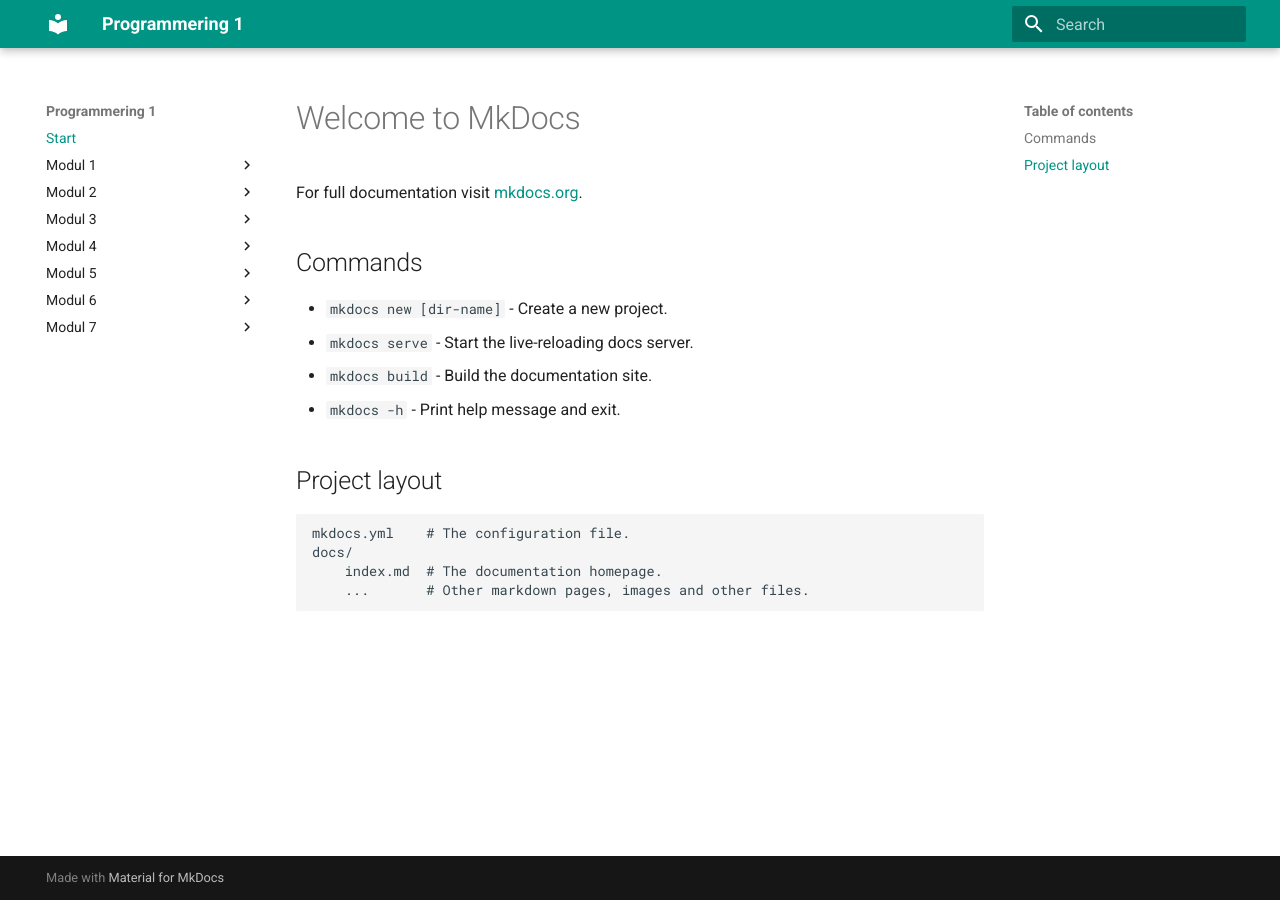
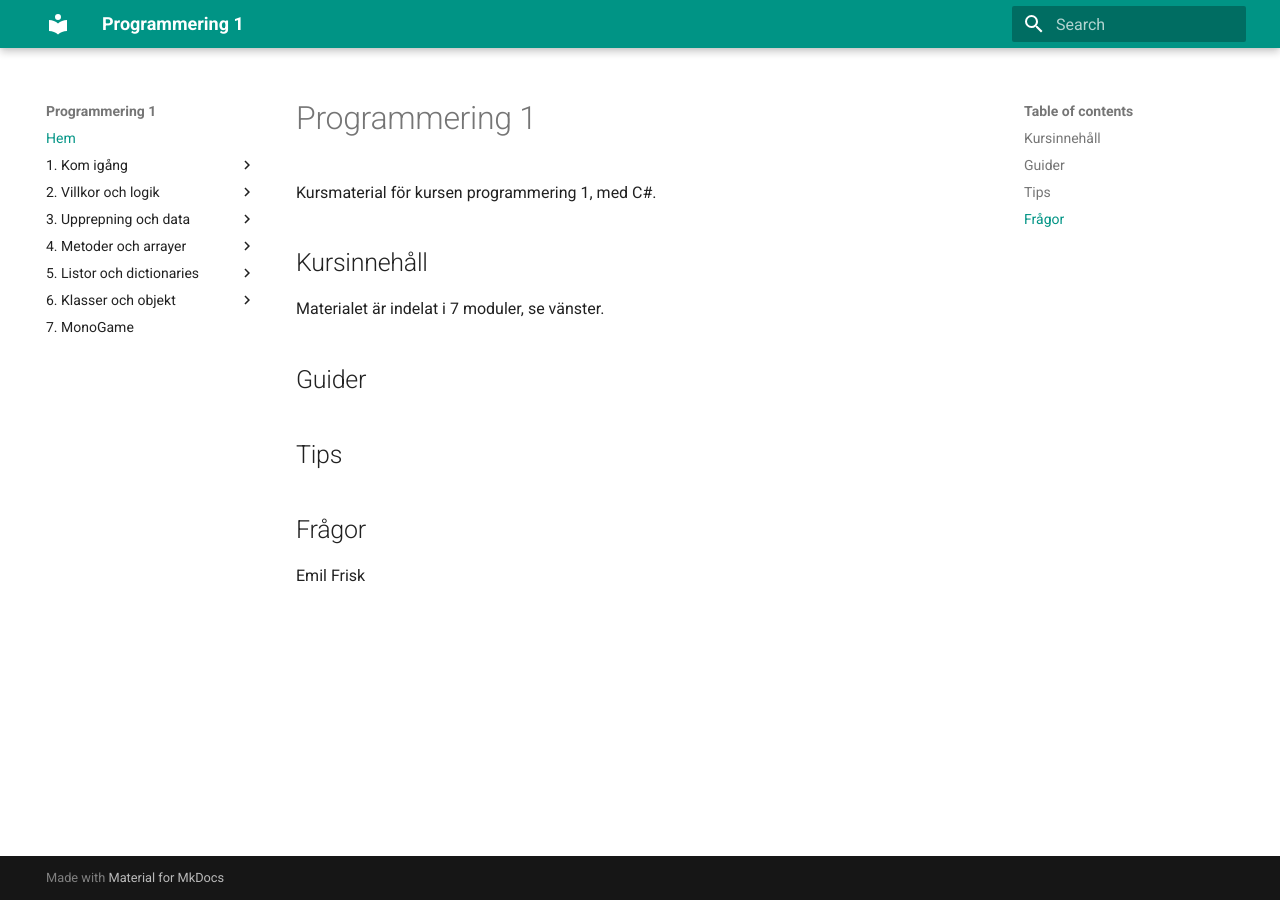
Before and after one commit to efk-tingsholm/programmering-1, an MkDocs documentation site: the page built from docs/index.md, in a window 1280 px wide. Built offline with MkDocs 1.6.1 and Material for MkDocs 9.7.7, drawn with Linux system fonts in a browser that asks for light colours.

Commit message:
allt innehåll fixat, även om m7 är i pdf

```diff
--- a/docs/index.md
+++ b/docs/index.md
@@ -1,17 +1,14 @@
-# Welcome to MkDocs
+# Programmering 1
 
-For full documentation visit [mkdocs.org](https://www.mkdocs.org).
+Kursmaterial för kursen programmering 1, med C\#.
 
-## Commands
+## Kursinnehåll
+Materialet är indelat i 7 moduler, se vänster.
 
-* `mkdocs new [dir-name]` - Create a new project.
-* `mkdocs serve` - Start the live-reloading docs server.
-* `mkdocs build` - Build the documentation site.
-* `mkdocs -h` - Print help message and exit.
+## Guider
 
-## Project layout
+## Tips
 
-    mkdocs.yml    # The configuration file.
-    docs/
-        index.md  # The documentation homepage.
-        ...       # Other markdown pages, images and other files.
+## Frågor
+
+Emil Frisk
--- a/mkdocs.yml
+++ b/mkdocs.yml
@@ -8,8 +8,8 @@
     accent: deep purple
 
 nav:                           # Navigation i sidomenyn
-  - Start: index.md
-  - Modul 1:                   # Kan delas in i grupper med indentering
+  - Hem: index.md
+  - 1. Kom igång:                   # Kan delas in i grupper med indentering
       - Datorer & programmering: content/modul-1/1-datorer-och-programmering.md
       - Variabler: content/modul-1/2-variabler.md
       - Datatyper: content/modul-1/3-datatyper.md
@@ -20,7 +20,7 @@
       - Övningsuppgifter: content/modul-1/uppg1.md
       - Lösningsförslag: content/modul-1/lösn1.md
 
-  - Modul 2:
+  - 2. Villkor och logik:
       - Villkorssatser: content/modul-2/1-villkorssatser.md
       - Felhantering: content/modul-2/2-felhantering.md
       - ReadKey: content/modul-2/3-readkey.md
@@ -29,7 +29,7 @@
       - Uppgifter: content/modul-2/uppg2.md
       - Lösningar: content/modul-2/lösn2.md
 
-  - Modul 3:
+  - 3. Upprepning och data:
       - Repetitionssatser: content/modul-3/1-repetitionssatser.md
       - Strängarhantering och formatering: content/modul-3/2-strängar-format.md
       - Filhantering: content/modul-3/3-filhantering.md
@@ -38,14 +38,14 @@
       - Uppgifter: content/modul-3/uppg3.md
       - Lösningar: content/modul-3/lösn3.md
 
-  - Modul 4:
+  - 4. Metoder och arrayer:
       - Metoder: content/modul-4/1-metoder.md
       - Arrayer: content/modul-4/2-arrayer.md
       - Begrepp: content/modul-4/begrepp4.md
       - Uppgifter: content/modul-4/uppg4.md
       - Lösningar: content/modul-4/lösn4.md
 
-  - Modul 5:
+  - 5. Listor och dictionaries:
       - Listor: content/modul-5/1-listor.md
       - Dictionaries: content/modul-5/2-dictionaries.md
       - Referenstyp och värdetyp: content/modul-5/3-ref-värdetyp.md
@@ -54,7 +54,7 @@
       - Lösningar: content/modul-5/lösn5.md
 
 
-  - Modul 6:
+  - 6. Klasser och objekt:
       - Introduktion: content/modul-6/1-klasser-objekt-intro.md
       - Konstruktorer: content/modul-6/2-konstruktorer.md
       - Properties i C#: content/modul-6/3-properties.md
@@ -62,11 +62,7 @@
       - Uppgifter: content/modul-6/uppg6.md
       - Lösningar: content/modul-6/lösn6.md
 
-
-
-
-  - Modul 7:
-      - Temp: error.md
+  - 7. MonoGame: content/modul-7/monoguide-old.md
 
 
 # Rekommenderade setupen från mkdocs-material dokumentationen
```
Also changed, not shown: docs/content/modul-6/3-properties.md (+6 -8 lines), docs/content/modul-7/monoguide-old.md (added, +19 -0 lines), 7 other files.
